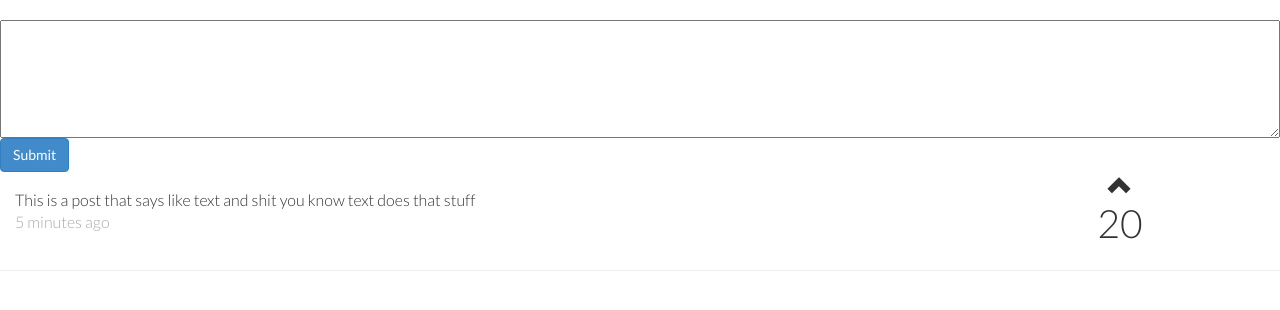
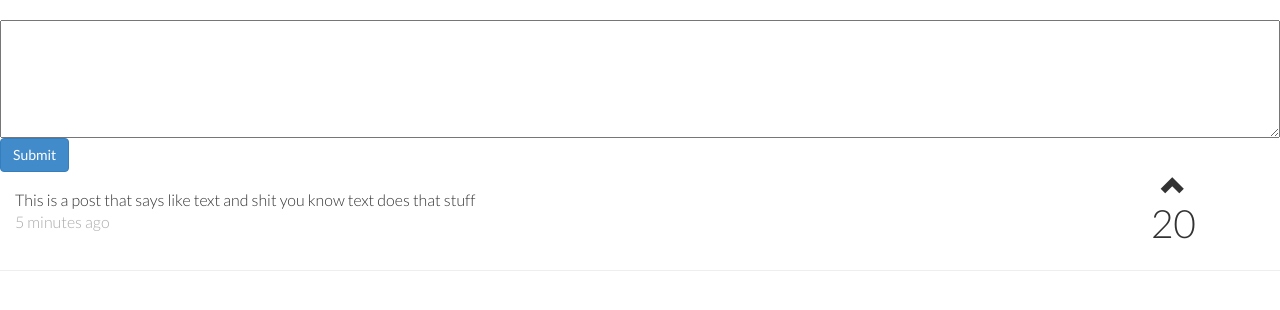
Before and after one commit to twofactor/BerkeleyBord, a Python web app: template templates/index.html in a window 1280 px wide. Shown: the part 90-400 px from the top of the page. Run offline with Jinja, Linux system fonts and the light colour scheme; the template is opened without the code that fills it, so the values that code supplies are empty; some libraries are stand-ins or nearby versions.

Commit message:
final final html

```diff
--- a/templates/index.html
+++ b/templates/index.html
@@ -32,11 +32,11 @@
     </form>
     <section class="posts">
         <div class="post clearfix">
-			<div class="message col-xs-9">
+			<div class="message col-xs-9 col-md-10">
 	            <p class="text">This is a post that says like text and shit you know text does that stuff</p>
 	            <p class="timestamp">5 minutes ago</p>
 	        </div>
-	        <div class="vote col-xs-3">
+	        <div class="vote col-xs-3 col-md-2">
 	            <div class="upvote glyphicon glyphicon-chevron-up"></div>
 	            <div class="score">20</div>
 	        </div>
```
